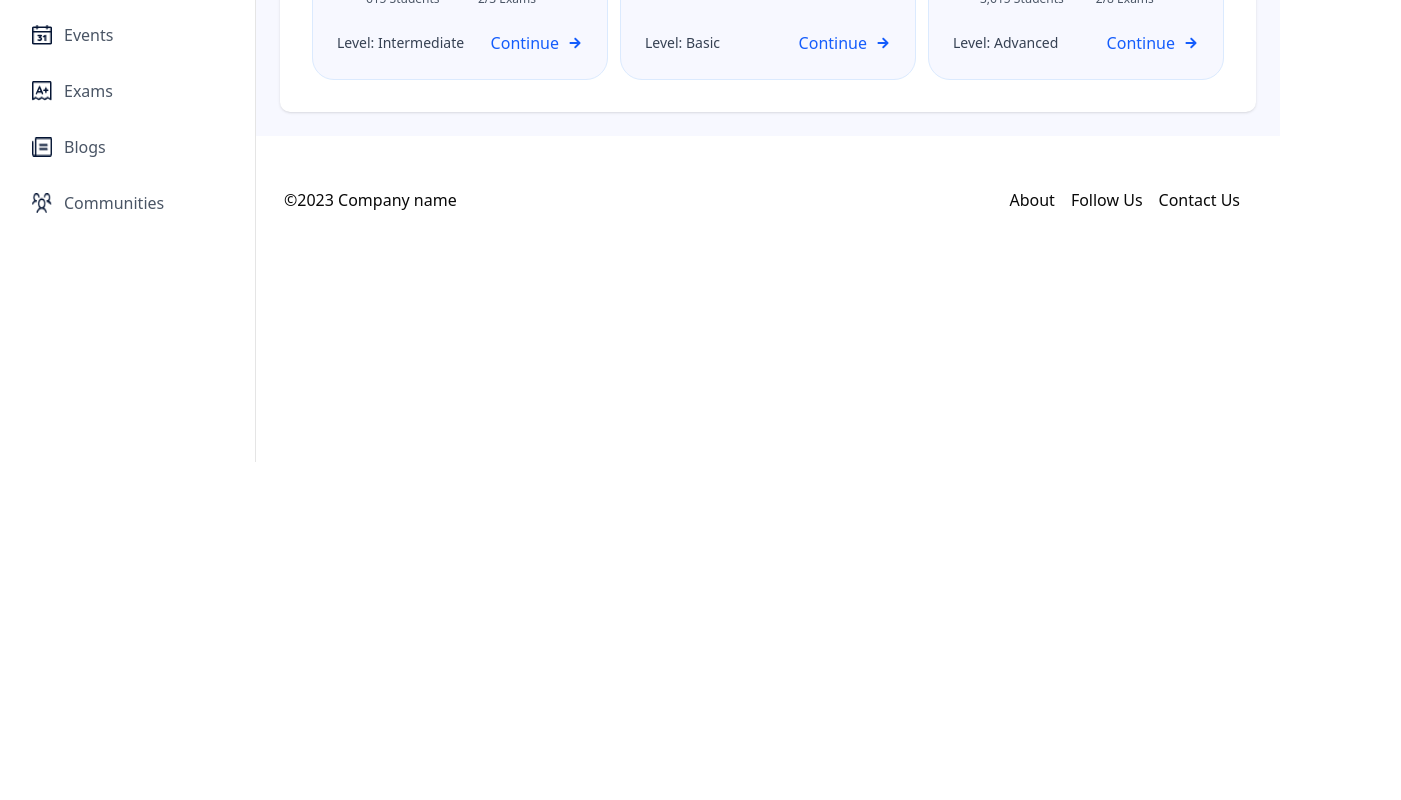
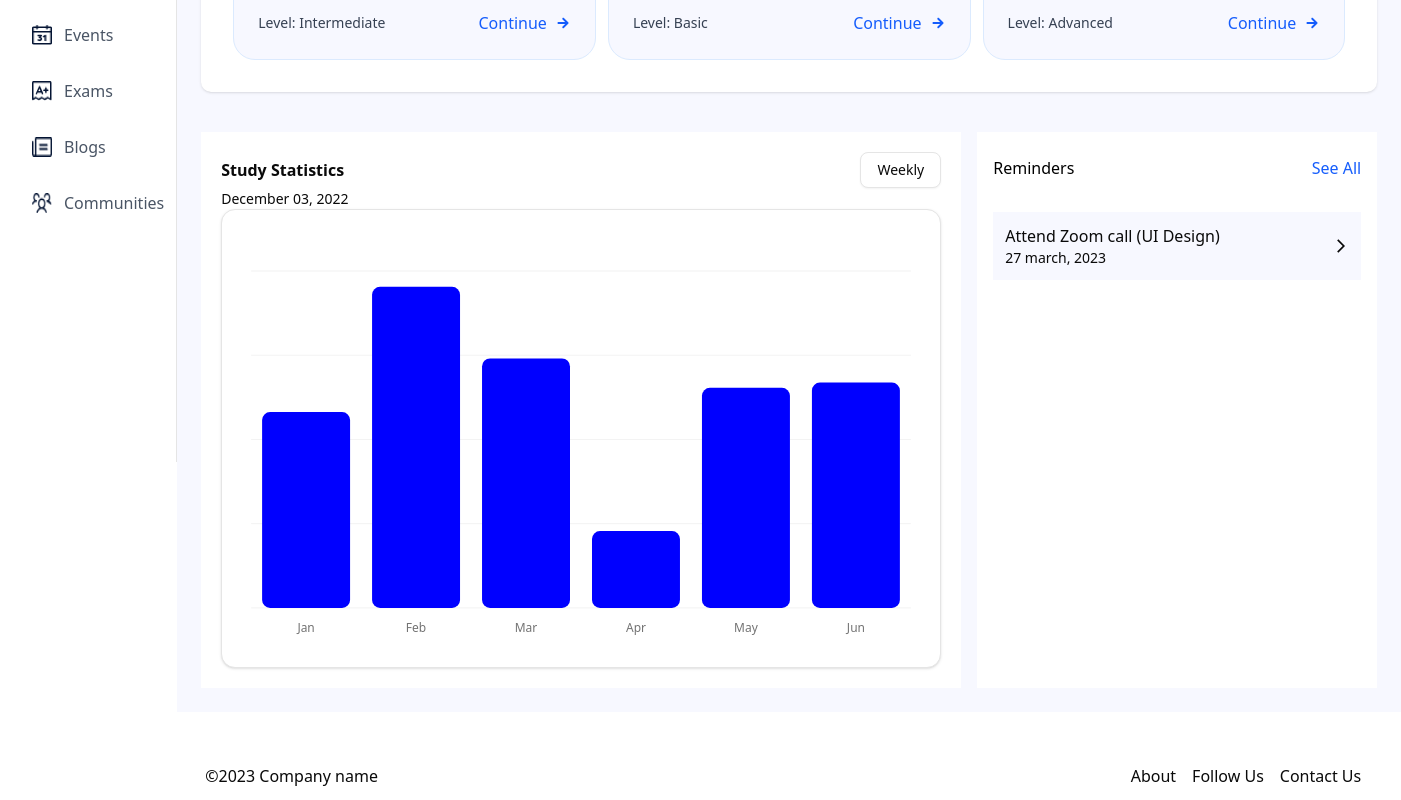
Before and after one commit to JenilKyada04/saas-dashboard, a Next.js app: page / in a window 1280 px wide. Shown: the part 338-1138 px from the top of the page, 1401 px wide, since content can reach past the window. Before the commit the page ends 800 px from the top, so only its background shows below. Built offline with nearby package versions, Linux system fonts and the light colour scheme.

Commit message:
Refactor UI components: Remove Button and DropdownMenu implementations, add Chart and Dropdownweekly components, and create Reminders and Reminderscard components. Update button styles and dropdown functionality.

```diff
--- /dev/null
+++ b/app/components/Chart.tsx
@@ -0,0 +1,66 @@
+"use client"
+
+import { TrendingUp } from "lucide-react"
+import { Bar, BarChart, CartesianGrid, XAxis } from "recharts"
+
+import {
+  Card,
+  CardContent,
+  CardDescription,
+  CardFooter,
+  CardHeader,
+  CardTitle,
+} from "@/app/ui/card"
+import {
+  ChartContainer,
+  ChartTooltip,
+  ChartTooltipContent,
+  type ChartConfig,
+} from "@/app/ui/chart"
+
+export const description = "A bar chart"
+
+const chartData = [
+  { month: "January", desktop: 186 },
+  { month: "February", desktop: 305 },
+  { month: "March", desktop: 237 },
+  { month: "April", desktop: 73 },
+  { month: "May", desktop: 209 },
+  { month: "June", desktop: 214 },
+]
+
+const chartConfig = {
+  desktop: {
+    label: "Desktop",
+    color: "#0000FF",
+  },
+} satisfies ChartConfig
+
+export function Chart() {
+  return (
+    <Card>
+      <CardHeader>
+
+      </CardHeader>
+      <CardContent>
+        <ChartContainer config={chartConfig}>
+          <BarChart accessibilityLayer data={chartData}>
+            <CartesianGrid vertical={false} />
+            <XAxis
+              dataKey="month"
+              tickLine={false}
+              tickMargin={10}
+              axisLine={false}
+              tickFormatter={(value) => value.slice(0, 3)}
+            />
+            <ChartTooltip
+              cursor={false}
+              content={<ChartTooltipContent hideLabel />}
+            />
+            <Bar dataKey="desktop" fill="var(--color-desktop)" className="bg-blue cursor-pointer" radius={8} />
+          </BarChart>
+        </ChartContainer>
+      </CardContent>
+    </Card>
+  )
+}
--- a/app/components/Dropdown.tsx
+++ b/app/components/Dropdown.tsx
@@ -2,7 +2,7 @@
 
 import { IoIosArrowDown } from "react-icons/io";
 import * as React from "react"
-import { Button } from "@/components2/ui/button"
+import { Button } from "@/app/ui/button"
 import {
     DropdownMenu,
     DropdownMenuContent,
@@ -12,7 +12,7 @@ import {
     DropdownMenuSeparator,
     DropdownMenuTrigger,
 
-} from "@/components2/ui/dropdown-menu"
+} from "@/app/ui/dropdown-menu"
 
 export function Dropdown() {
     const [position, setPosition] = React.useState("bottom")
--- /dev/null
+++ b/app/components/Dropdownweekly.tsx
@@ -0,0 +1,39 @@
+"use client"
+
+import { IoIosArrowDown } from "react-icons/io";
+import * as React from "react"
+import { Button } from "@/app/ui/button"
+import {
+    DropdownMenu,
+    DropdownMenuContent,
+    DropdownMenuLabel,
+    DropdownMenuRadioGroup,
+    DropdownMenuRadioItem,
+    DropdownMenuSeparator,
+    DropdownMenuTrigger,
+
+} from "@/app/ui/dropdown-menu"
+
+export function Dropdownweekly() {
+    const [position, setPosition] = React.useState("bottom")
+
+    return (
+        <div className="cursor-pointer">
+            <DropdownMenu>
+                <DropdownMenuTrigger asChild>
+                    <Button variant="outline" className="cursor-poniter">Weekly</Button>
+
+                </DropdownMenuTrigger>
+                <DropdownMenuContent className="w-56">
+                    <DropdownMenuSeparator />
+                    <DropdownMenuRadioGroup value={position} onValueChange={setPosition}>
+                        <DropdownMenuRadioItem value="right">Yearly</DropdownMenuRadioItem>
+                        <DropdownMenuRadioItem value="bottom">Monthly</DropdownMenuRadioItem>
+                        <DropdownMenuRadioItem value="top"> Weekly</DropdownMenuRadioItem>
+                        <DropdownMenuRadioItem value="right">Day</DropdownMenuRadioItem>
+                    </DropdownMenuRadioGroup>
+                </DropdownMenuContent>
+            </DropdownMenu>
+        </div>
+    )
+}
--- /dev/null
+++ b/app/components/Reminders.tsx
@@ -0,0 +1,26 @@
+import Reminderscard from "./Reminderscard"
+
+
+
+
+function Reminders() {
+    return (
+        <>
+            <div>
+
+                <div className='bg-white text-black mt-2 w-full '>
+                    <div className='flex justify-between'>
+                        <h1>Reminders</h1>
+                        <h6 className='text-blue-600 cursor-pointer'>See All</h6>
+                    </div>
+                </div>
+
+                <Reminderscard />
+
+            </div>
+        </>
+
+    )
+}
+
+export default Reminders
--- /dev/null
+++ b/app/components/Reminderscard.tsx
@@ -0,0 +1,19 @@
+import React from 'react'
+import { MdArrowForwardIos } from "react-icons/md";
+
+
+function Reminderscard() {
+    return (
+        <div>
+            <div className="white-blue p-3 mt-8 flex items-center justify-between">
+                <div>
+                    <h1>Attend Zoom call (UI Design)</h1>
+                    <h5 className="text-sm font-light">27 march, 2023</h5>
+                </div>
+                <div className="cursor-pointer " ><MdArrowForwardIos /></div>
+            </div>
+        </div>
+    )
+}
+
+export default Reminderscard
--- a/app/components/chart.tsx
+++ /dev/null
@@ -1,39 +0,0 @@
-"use client"
-
-import { Bar, BarChart } from "recharts"
-
-import {
-  ChartContainer,
-  type ChartConfig,
-} from "@/components/ui/chart"
-
-const chartData = [
-  { month: "January", desktop: 186, mobile: 80 },
-  { month: "February", desktop: 305, mobile: 200 },
-  { month: "March", desktop: 237, mobile: 120 },
-  { month: "April", desktop: 73, mobile: 190 },
-  { month: "May", desktop: 209, mobile: 130 },
-  { month: "June", desktop: 214, mobile: 140 },
-]
-
-const chartConfig = {
-  desktop: {
-    label: "Desktop",
-    color: "#2563eb",
-  },
-  mobile: {
-    label: "Mobile",
-    color: "#60a5fa",
-  },
-} satisfies ChartConfig
-
-export function Component() {
-  return (
-    <ChartContainer config={chartConfig} className="min-h-[200px] w-full">
-      <BarChart accessibilityLayer data={chartData}>
-        <Bar dataKey="desktop" fill="var(--color-desktop)" radius={4} />
-        <Bar dataKey="mobile" fill="var(--color-mobile)" radius={4} />
-      </BarChart>
-    </ChartContainer>
-  )
-}
--- a/app/globals.css
+++ b/app/globals.css
@@ -6,6 +6,8 @@
 .white-blue{
   background-color: #F7F8FF;
 }
+
+
 
 @theme inline {
   --color-background: var(--background);
--- a/app/page.tsx
+++ b/app/page.tsx
@@ -1,4 +1,8 @@
+import { Chart } from "./components/Chart";
 import Card from "./components/DashboardCard";
+
+import { Dropdownweekly } from "./components/Dropdownweekly";
+import Reminderscard from "./components/Reminders";
 
 export default function DashboardPage() {
   return (
@@ -9,8 +13,30 @@ export default function DashboardPage() {
         <div className="mt-6 p-4 bg-white rounded-lg shadow">
           <h1>On going courses</h1>
           <div>
-          <Card/>
+            <Card />
+
           </div>
+
+        </div>
+
+        <div className="flex gap-4 mt-10">
+
+          <div className=" bg-white w-190 p-5" >
+            <div className="flex justify-between items-center ">
+              <h2 className="font-semibold">Study Statistics</h2>
+              <h1 > <Dropdownweekly /> </h1>
+            </div>
+            <h4 className="font-normal text-[14px]">December 03, 2022</h4>
+            <Chart />
+          </div>
+
+
+          <div className=" bg-white w-100 p-4 ">
+          <Reminderscard />
+
+          </div>
+
+
         </div>
 
       </div>
```
Also changed, not shown: app/ui/button.tsx (renamed from components2/ui/button.tsx), app/ui/card.tsx (renamed from components/ui/card.tsx), app/ui/chart.tsx (renamed from components/ui/chart.tsx), app/ui/dropdown-menu.tsx (renamed from components2/ui/dropdown-menu.tsx). Lines whose indentation alone changed are shown as unchanged.
